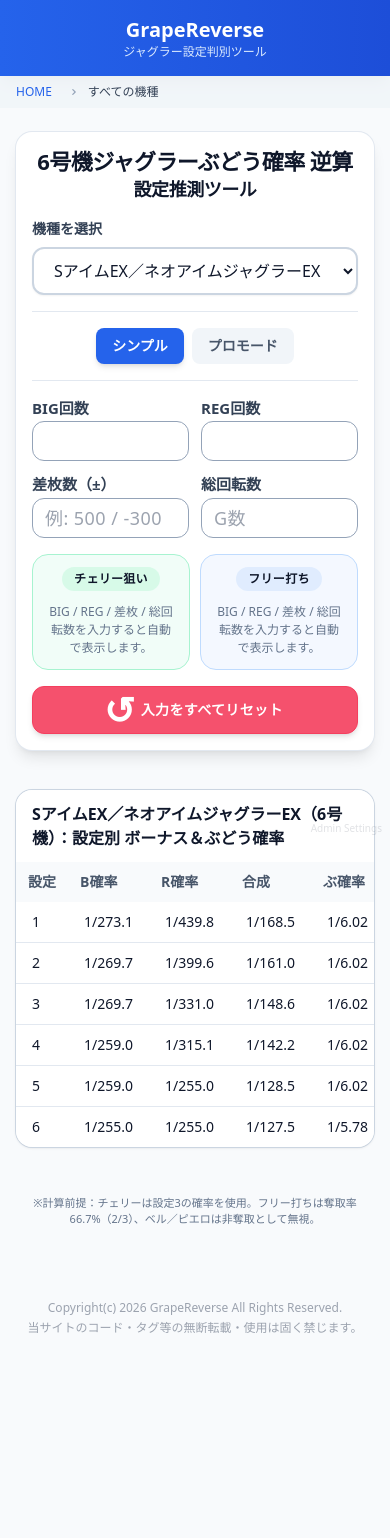
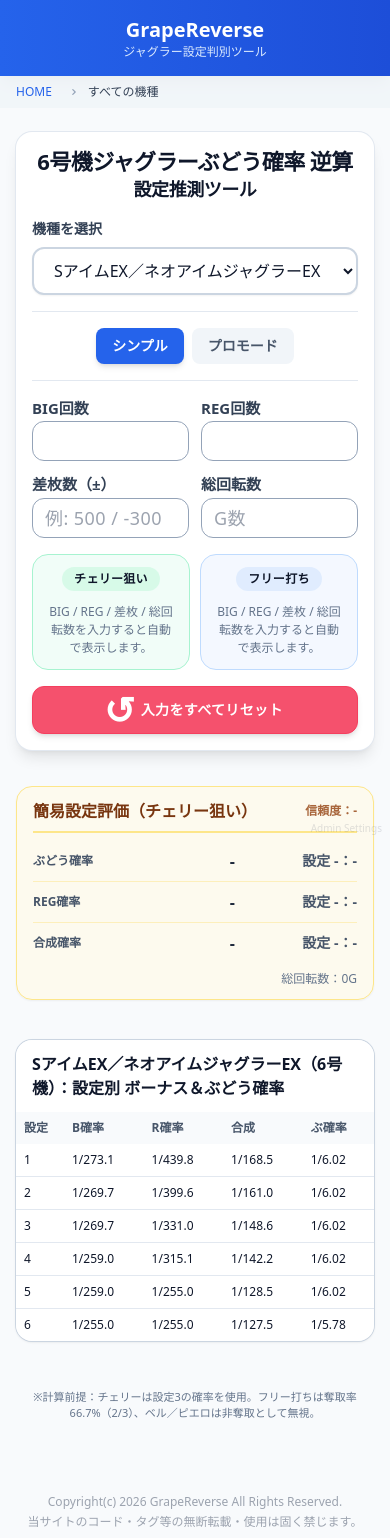
Before and after one commit to takosuke-88/grape-reverse, a React (Vite) app: page /all in a window 390 px wide. Shown: the top 1538 px of the page. Before the commit the page ends 1360 px from the top, so only its background shows below. Built offline with nearby package versions, Linux system fonts and the light colour scheme.

Commit message:
横幅・表示調整

```diff
--- a/src/components/GrapeCalculator/index.tsx
+++ b/src/components/GrapeCalculator/index.tsx
@@ -549,8 +549,8 @@ export default function GrapeCalculator({
             </span>
           </div>
         )}
-        {/* ぶどう逆算の簡易評価カード */}
-        {grapeEval && <GrapeEvalCard eval={grapeEval} />}
+        {/* ぶどう逆算の簡易評価カード（常時表示） */}
+        <GrapeEvalCard eval={grapeEval} />
         {/* 機種別：設定ごとのボーナス＆ぶどう確率（分母） */}
         <GrapeTable
           machine={currentMachine}
@@ -775,16 +775,16 @@ function GrapeTable({
           </h3>
         </div>
         <div className="overflow-x-auto bg-white dark:bg-slate-900">
-          <table className="min-w-full text-sm sm:text-base">
+          <table className="min-w-full text-xs sm:text-base">
             <thead className="bg-slate-50 text-slate-600 dark:bg-slate-800/50 dark:text-slate-300">
               <tr>
-                <th className="w-14 px-3 py-2.5 text-left whitespace-nowrap sm:w-16 sm:px-4 sm:py-3">
+                <th className="w-12 px-2 py-2 text-left whitespace-nowrap sm:w-16 sm:px-4 sm:py-3">
                   設定
                 </th>
-                <th className="px-3 py-2.5 text-left whitespace-nowrap sm:px-4 sm:py-3">B確率</th>
-                <th className="px-3 py-2.5 text-left whitespace-nowrap sm:px-4 sm:py-3">R確率</th>
-                <th className="px-3 py-2.5 text-left whitespace-nowrap sm:px-4 sm:py-3">合成</th>
-                <th className="px-3 py-2.5 text-left whitespace-nowrap sm:px-4 sm:py-3">ぶ確率</th>
+                <th className="px-2 py-2 text-left whitespace-nowrap sm:px-4 sm:py-3">B確率</th>
+                <th className="px-2 py-2 text-left whitespace-nowrap sm:px-4 sm:py-3">R確率</th>
+                <th className="px-2 py-2 text-left whitespace-nowrap sm:px-4 sm:py-3">合成</th>
+                <th className="px-2 py-2 text-left whitespace-nowrap sm:px-4 sm:py-3">ぶ確率</th>
               </tr>
             </thead>
             <tbody className="divide-y divide-slate-200 dark:divide-slate-800">
@@ -795,11 +795,11 @@ function GrapeTable({
                 const isGrapeHit = highlightGrape === r.s
 
                 // ハイライトスタイルの定義
-                // 通常ハイライト（設定1～5）: 赤文字・太字・サイズ大
-                const styleNormal = 'text-red-600 dark:text-red-500 font-bold text-lg'
-                // プレミアムハイライト（設定6）: レインボー文字・極太・サイズ特大
+                // 通常ハイライト（設定1～5）: 赤文字・太字・サイズ大(PCのみ)
+                const styleNormal = 'text-red-600 dark:text-red-500 font-bold text-sm sm:text-lg'
+                // プレミアムハイライト（設定6）: レインボー文字・極太・サイズ特大(PCのみ)
                 const stylePremium =
-                  'bg-gradient-to-r from-red-500 via-yellow-500 via-green-500 to-blue-500 bg-clip-text text-transparent font-extrabold text-xl'
+                  'bg-gradient-to-r from-red-500 via-yellow-500 via-green-500 to-blue-500 bg-clip-text text-transparent font-extrabold text-base sm:text-xl'
 
                 // 判定ロジック関数
                 const getStyle = (isHit: boolean) => {
@@ -809,8 +809,6 @@ function GrapeTable({
 
                 // 各セルのスタイル決定
                 // ヒットしていない場合は、標準色（Slate）を使用
-                // ※元々Step79ではヒット時以外クラス指定なし（親継承）だったが、
-                //   ダークモード視認性確保のため明示的に指定する
                 const baseText = 'text-slate-900 dark:text-slate-200'
 
                 const clsBig = isBigHit ? getStyle(true) : baseText
@@ -820,18 +818,18 @@ function GrapeTable({
 
                 return (
                   <tr key={r.s}>
-                    <td className="px-4 py-2.5 sm:py-3">{r.s}</td>
+                    <td className="px-2 py-2 sm:px-4 sm:py-3">{r.s}</td>
 
-                    <td className={`px-4 py-2.5 sm:py-3 tabular-nums ${clsBig}`}>
+                    <td className={`px-2 py-2 sm:px-4 sm:py-3 tabular-nums ${clsBig}`}>
                       1/{nf1.format(r.big)}
                     </td>
-                    <td className={`px-4 py-2.5 sm:py-3 tabular-nums ${clsReg}`}>
+                    <td className={`px-2 py-2 sm:px-4 sm:py-3 tabular-nums ${clsReg}`}>
                       1/{nf1.format(r.reg)}
                     </td>
-                    <td className={`px-4 py-2.5 sm:py-3 tabular-nums ${clsCombined}`}>
+                    <td className={`px-2 py-2 sm:px-4 sm:py-3 tabular-nums ${clsCombined}`}>
                       1/{nf1.format(r.combined)}
                     </td>
-                    <td className={`px-4 py-2.5 sm:py-3 tabular-nums ${clsGrape}`}>
+                    <td className={`px-2 py-2 sm:px-4 sm:py-3 tabular-nums ${clsGrape}`}>
                       1/{nf2.format(r.grape)}
                     </td>
                   </tr>
@@ -848,14 +846,28 @@ function GrapeTable({
 /* ---- ぶどう評価カード ---- */
 /* ---- ぶどう評価カード（拡張版） ---- */
 /* ---- ぶどう評価カード（拡張版） ---- */
-function GrapeEvalCard({ eval: e }: { eval: GrapeEval }) {
+
+function GrapeEvalCard({ eval: e }: { eval: GrapeEval | null }) {
+  // データがない（null）場合のデフォルト表示
+  const isReady = e !== null
+
   const confidenceLabel =
-    e.confidence === 'high' ? '信頼度：高' : e.confidence === 'mid' ? '信頼度：中' : '信頼度：低'
+    isReady && e.confidence === 'high'
+      ? '信頼度：高'
+      : isReady && e.confidence === 'mid'
+      ? '信頼度：中'
+      : isReady && e.confidence === 'low'
+      ? '信頼度：低'
+      : '信頼度：-'
 
   // 行コンポーネント
-  const Row = ({ label, item }: { label: string; item: EvalItem }) => {
-     // Infinityハンドリング
-     const actualText = item.actualDenom === Infinity ? '-' : `1/${nf2.format(item.actualDenom)}`
+  const Row = ({ label, item }: { label: string; item: EvalItem | null }) => {
+     // Infinityハンドリング & nullハンドリング
+     const actualText = !item || item.actualDenom === Infinity ? '-' : `1/${nf2.format(item.actualDenom)}`
+
+     const settingText = !item
+        ? '設定 -：-'
+        : `設定${item.nearestSetting}：1/${nf2.format(item.nearestSettingDenom)}`
 
      return (
         <div className="grid grid-cols-[80px_1fr_1fr] items-center gap-2 border-b border-amber-200/50 py-2 last:border-0 dark:border-amber-700/50">
@@ -868,7 +880,7 @@ function GrapeEvalCard({ eval: e }: { eval: GrapeEval }) {
            </div>
            {/* 近似設定 */}
            <div className="text-right text-sm font-bold text-slate-600 dark:text-slate-300 sm:text-base">
-              設定{item.nearestSetting}：1/{nf2.format(item.nearestSettingDenom)}
+              {settingText}
            </div>
         </div>
      )
@@ -887,14 +899,19 @@ function GrapeEvalCard({ eval: e }: { eval: GrapeEval }) {
         </div>
 
         <div className="flex flex-col">
-           <Row label="ぶどう確率" item={e.grape} />
-           {e.soloReg && <Row label="単独REG" item={e.soloReg} />}
-           <Row label="REG確率" item={e.reg} />
-           <Row label="合成確率" item={e.combined} />
+           <Row label="ぶどう確率" item={isReady ? e.grape : null} />
+           {/* プロモードの単独REGは、データがあるときだけ表示（未入力なら非表示のままでOK、あるいは-表示も可だが、行数が増えるので既存ロジックに従いnullなら出さない手もあるが、
+               「常に表示」の意図を汲むと、既存枠があるものは出すべき。
+               ただしe.soloRegはプロモード限定の要素なので、isReadyがfalseのときはデフォルトでは出さない方が自然（モード不明なため）。
+               いったん isReady && e.soloReg の既存判定を踏襲し、未入力時は非表示とする。
+            */}
+           {isReady && e.soloReg && <Row label="単独REG" item={e.soloReg} />}
+           <Row label="REG確率" item={isReady ? e.reg : null} />
+           <Row label="合成確率" item={isReady ? e.combined : null} />
         </div>
 
         <div className="mt-2 text-right text-xs font-medium text-slate-500 dark:text-slate-400">
-           総回転数：{e.totalGames.toLocaleString('ja-JP')}G
+           総回転数：{isReady ? e.totalGames.toLocaleString('ja-JP') : 0}G
         </div>
       </div>
     </div>
```
